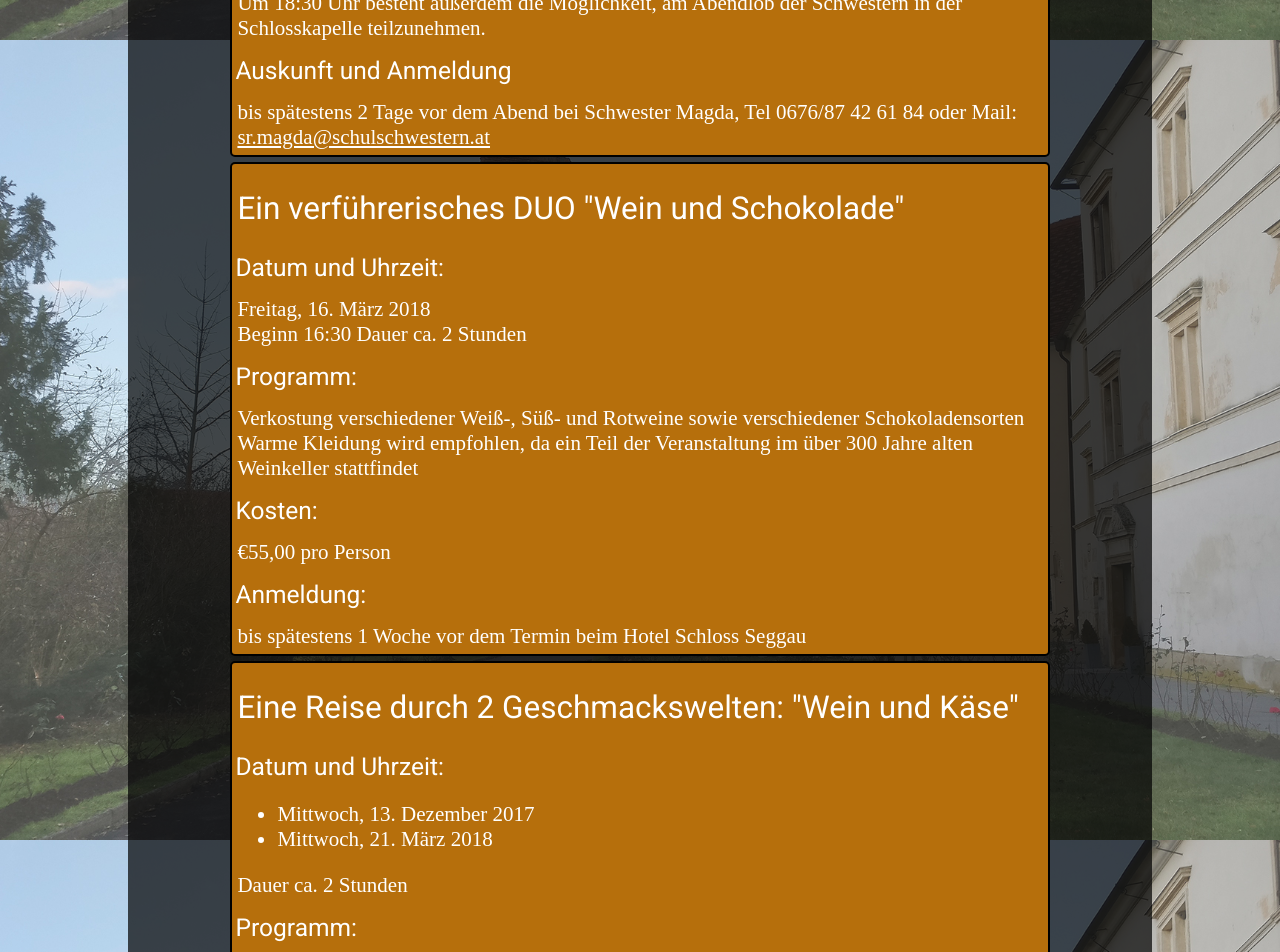
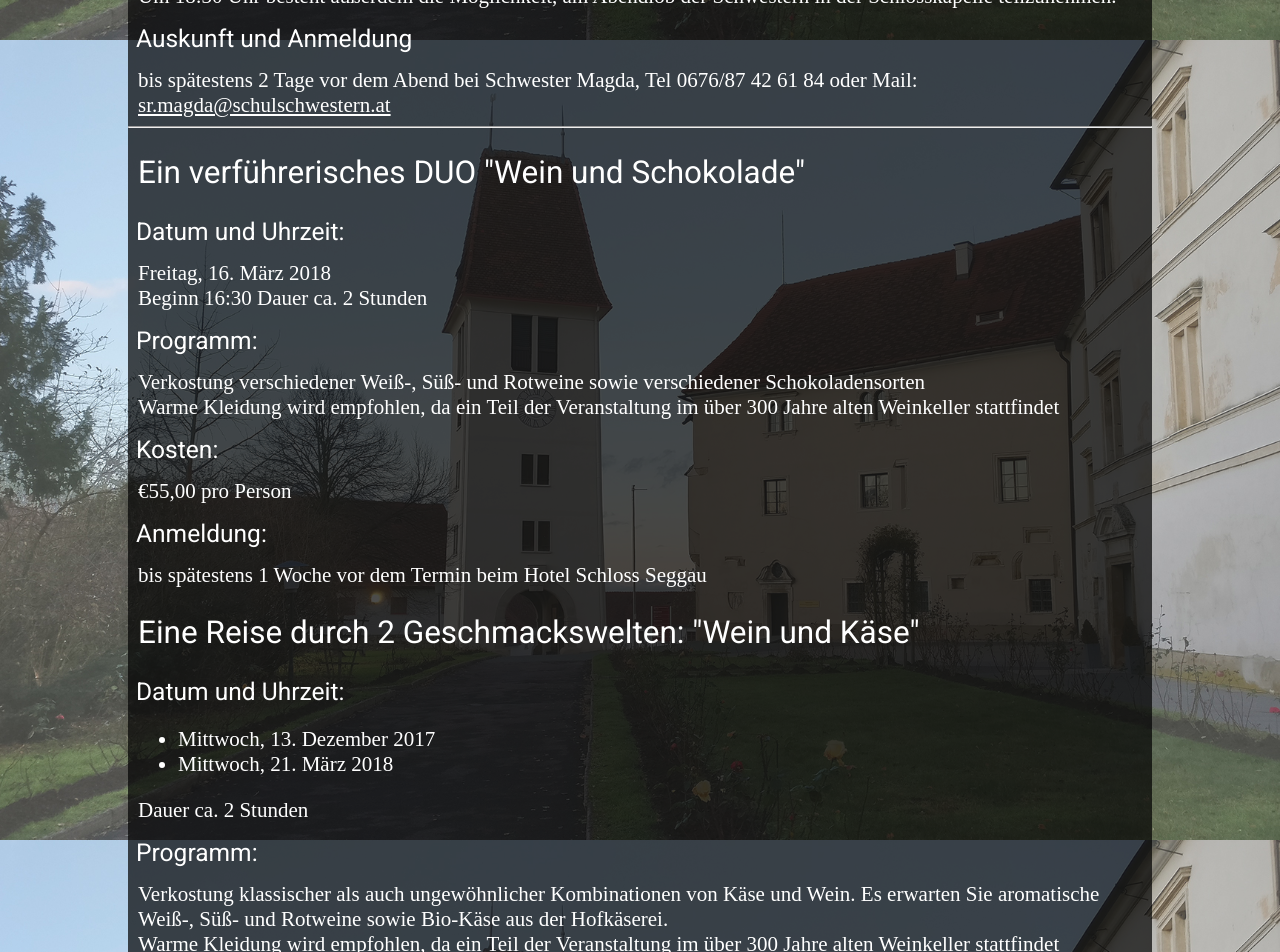
Before and after one commit to xK3v/schlossSeggau, a plain HTML site: page veranstaltungen.html in a window 1280 px wide. Shown: the part 1560-2512 px from the top of the page. Drawn offline with Linux system fonts and the light colour scheme.

Commit message:
Menüanpassung

```diff
--- a/css/style.css
+++ b/css/style.css
@@ -180,15 +180,6 @@ h2 a {
 h3 {
     margin: 15px -2px;
 }
-/* Event auf Veranstaltugen.html*/
-.event {
-    border: 2px solid black;
-    background-color: #B66F0C;
-    border-radius: 5px;
-    margin: 5px auto;
-    padding: 0px 5px 5px 5px;
-    width: 80%;
-}
 
 .bildfullwidth {
     margin-top: 15px;
--- a/veranstaltungen.html
+++ b/veranstaltungen.html
@@ -31,7 +31,7 @@
                 <a class="dropbtn" href="geb_architecture.html">Architektur &#9660;</a>
 
                 <div class="dropdown-content">
-                    <a href="geb_architecture.html#lage">Lage</a>
+                    <a href="geb_architecture.html#lage">Lagesituation</a>
                     <a href="geb_architecture.html#bauweise">Bauweise</a>
                 </div>
             </div>
@@ -41,7 +41,7 @@
             <!-- a href="impressum.html">Impressum/Quellen</a -->
         </nav>
             <h1>Veranstaltungskalender</h1>
-            <section class="event">
+            <section>
                 <h2>Vorbereitungsweg auf Weihnachten</h2>
                 <h3>Datum und Uhrzeit:</h3>
                 <ul>
@@ -65,7 +65,8 @@
                 <h3>Auskunft und Anmeldung</h3>
                 bis spätestens 2 Tage vor dem Abend bei Schwester Magda, Tel 0676/87 42 61 84 oder Mail: <a href="mailto:sr.magda@schulschwestern.at">sr.magda@schulschwestern.at</a>
             </section>
-            <section class="event">
+            <hr>
+            <section>
                 <h2>Ein verführerisches DUO "Wein und Schokolade"</h2>
                 <h3>Datum und Uhrzeit:</h3>
                 Freitag, 16. März 2018 <br>
@@ -80,7 +81,7 @@
                 <h3>Anmeldung:</h3>
                 bis spätestens 1 Woche vor dem Termin beim Hotel Schloss Seggau
             </section>
-            <section class="event">
+            <section>
                 <h2>Eine Reise durch 2 Geschmackswelten: "Wein und Käse"</h2>
                 <h3>Datum und Uhrzeit:</h3>
                 <ul>
```
Also changed, not shown: geb_architecture.html (+2 -2 lines), geschichte.html (+1 -1 lines), impressum.html (+1 -1 lines), index.html (+1 -1 lines).
